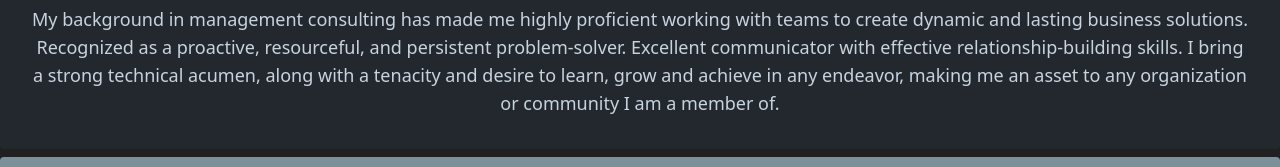
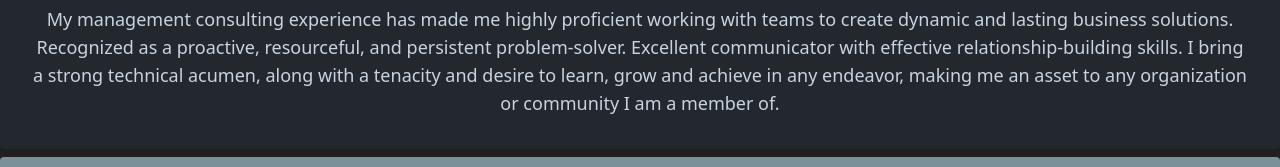
Before and after one commit to atmason90/web-dev-portfolio, a plain HTML site: page index.html in a window 1280 px wide. Shown: the part 491-658 px from the top of the page. Drawn offline with nearby package versions, Linux system fonts and the light colour scheme.

Commit message:
adjust about me language

```diff
--- a/index.html
+++ b/index.html
@@ -67,7 +67,7 @@
             <h2 class="card-title font-bold text-2xl">About Me</h2>
             <img class="scale-75 mask mask-squircle -mt-6" src="https://media-exp1.licdn.com/dms/image/C5603AQH0J5Cw8dVdiQ/profile-displayphoto-shrink_400_400/0/1590033296984?e=1658361600&v=beta&t=WzRO2p88XWmL8crX0kfHMKe4f_qO843pgoKJ8N232Ks" alt="Andrew Mason Headshot">
             <p class="-mt-6 text-lg">Web Developer with a background in Management Consulting. I am looking to leverage my development skills to provide web applications that support business initiatives. Earned a certificate in web development from the University of California, Berkeley. Skilled in JavaScript, HTML, CSS, MySQL, and full-stack development.</p>
-            <p class="text-lg">My background in management consulting has made me highly proficient working with teams to create dynamic and lasting business solutions. Recognized as a proactive, resourceful, and persistent problem-solver. Excellent communicator with effective relationship-building skills. I bring a strong technical acumen, along with a tenacity and desire to learn, grow and achieve in any endeavor, making me an asset to any organization or community I am a member of.</p>
+            <p class="text-lg">My management consulting experience has made me highly proficient working with teams to create dynamic and lasting business solutions. Recognized as a proactive, resourceful, and persistent problem-solver. Excellent communicator with effective relationship-building skills. I bring a strong technical acumen, along with a tenacity and desire to learn, grow and achieve in any endeavor, making me an asset to any organization or community I am a member of.</p>
         </div>
     </div>
 
```
